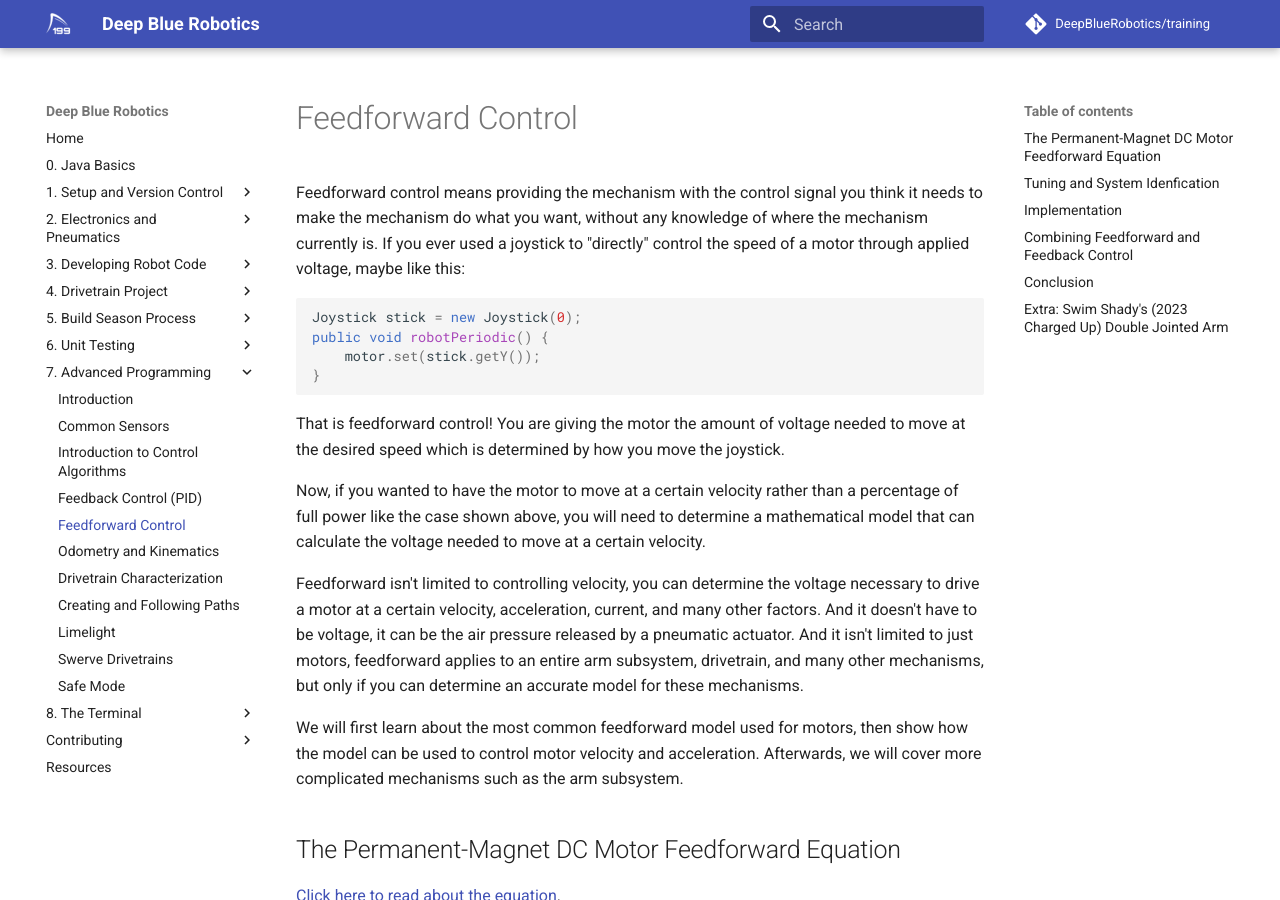
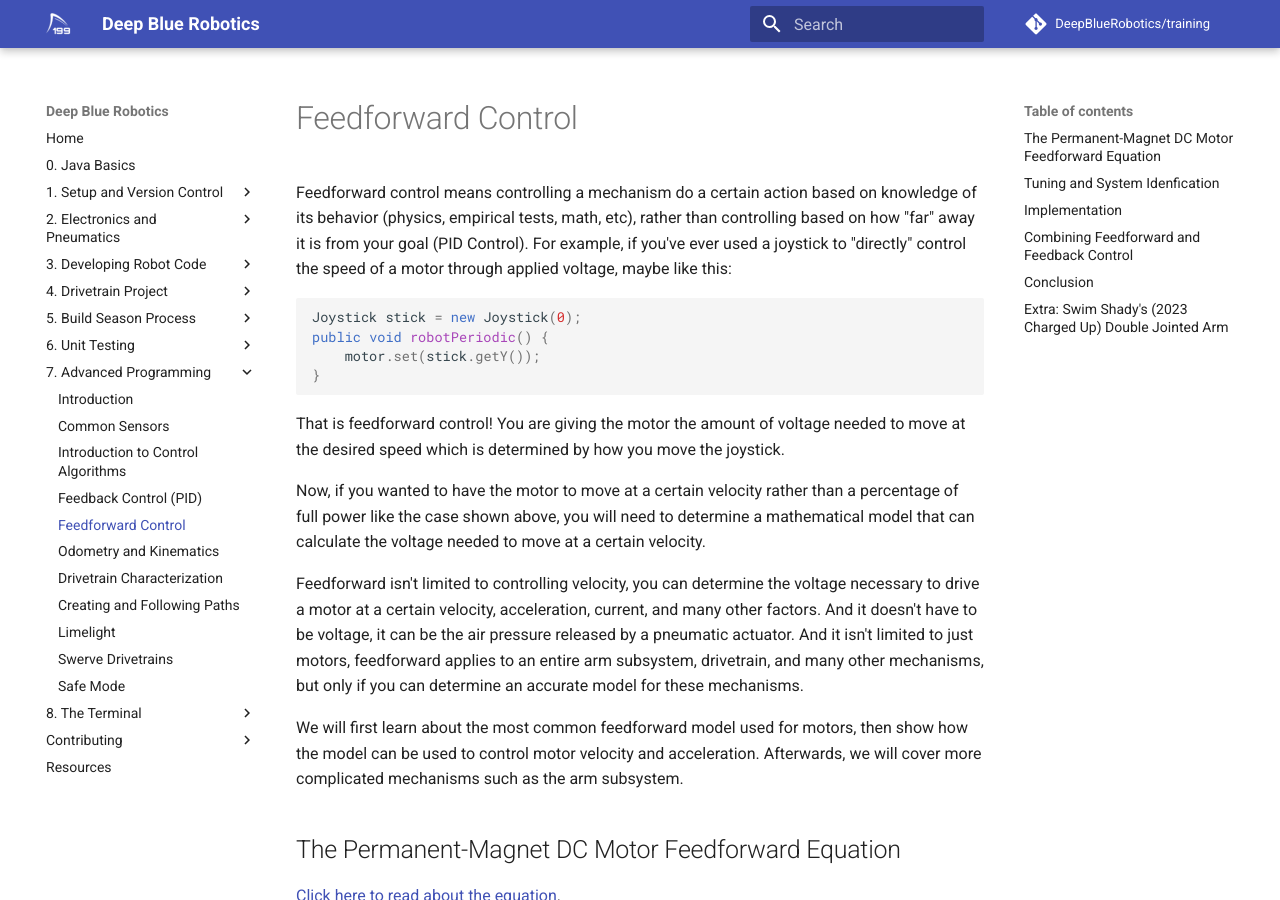
Before and after one commit to DeepBlueRobotics/training, an MkDocs documentation site: the page built from docs/section-7/feedforward-control.md, in a window 1280 px wide and 900 px high. Built offline with MkDocs 1.6.1 and Material for MkDocs 9.7.7, drawn with Linux system fonts in a browser that asks for light colours; comment, search, counter and statistics services are not loaded.

Commit message:
phrased intro paragraph to be more understandable

````diff
--- a/docs/section-7/feedforward-control.md
+++ b/docs/section-7/feedforward-control.md
@@ -3,7 +3,7 @@
   type="text/javascript">
 </script>
 
-Feedforward control means providing the mechanism with the control signal you think it needs to make the mechanism do what you want, without any knowledge of where the mechanism currently is. If you ever used a joystick to "directly" control the speed of a motor through applied voltage, maybe like this:
+Feedforward control means controlling a mechanism do a certain action based on knowledge of its behavior (physics, empirical tests, math, etc), rather than controlling based on how "far" away it is from your goal (PID Control). For example, if you've ever used a joystick to "directly" control the speed of a motor through applied voltage, maybe like this:
 
 ```java
 Joystick stick = new Joystick(0);
````
